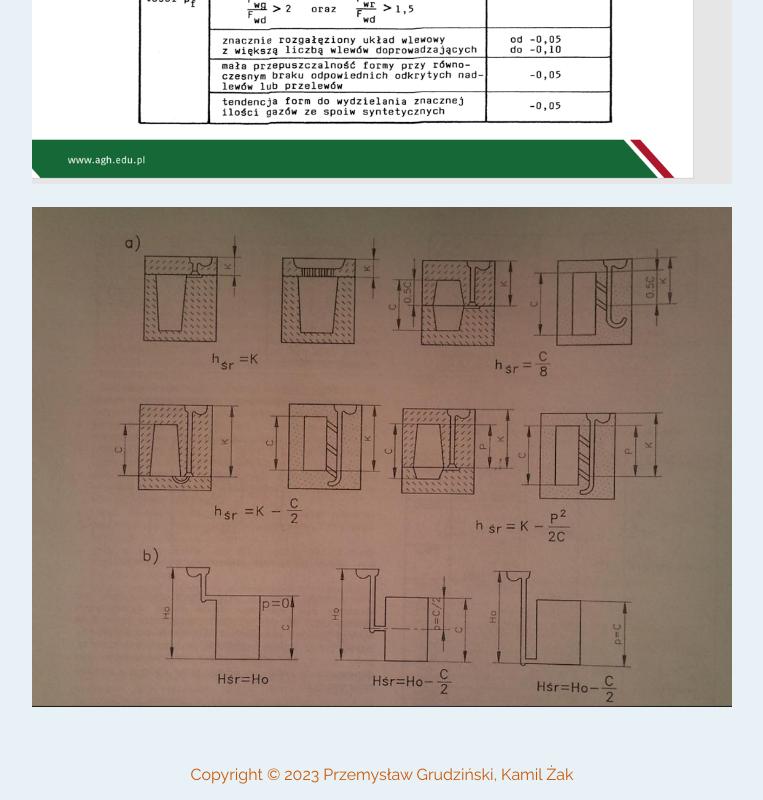
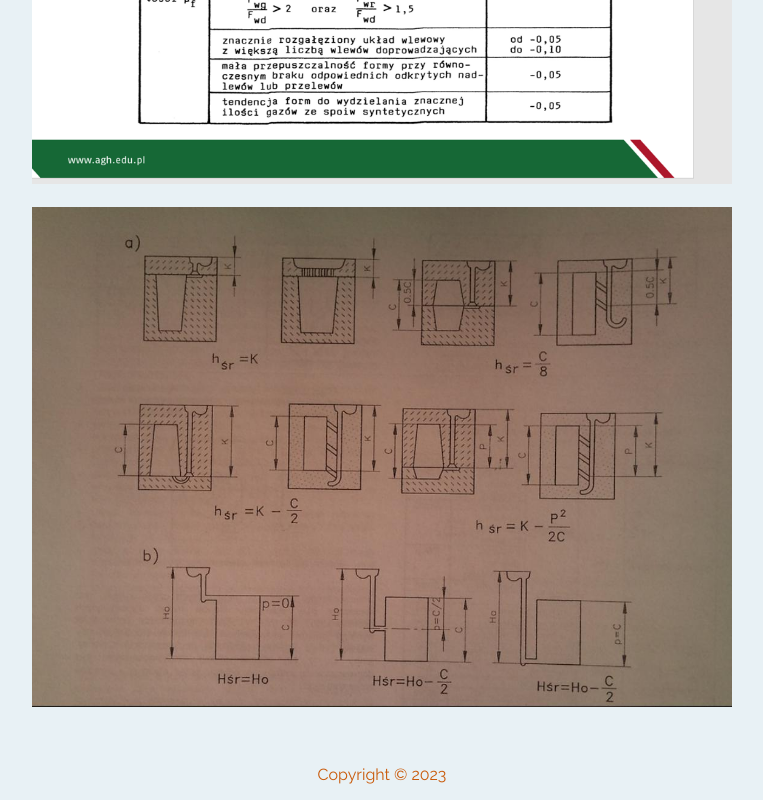
Before and after one commit to backtab/kalkulator, a plain HTML site: page index.html in a window 1280 px wide. Shown: the part 1954-2754 px from the top of the page, without its empty margins (258-1021 px from the left). Drawn offline with Linux system fonts and the light colour scheme.

Commit message:
Update index.html

```diff
--- a/index.html
+++ b/index.html
@@ -231,7 +231,7 @@
     </div>
     <script src="oblicz.js" type="text/javascript"></script>
     <br><br>
-    <p id="footer">Copyright &copy 2023 Przemysław Grudziński, Kamil Żak</p>
+    <p id="footer">Copyright &copy 2023</p>
 </body>
 
 </html>
```
